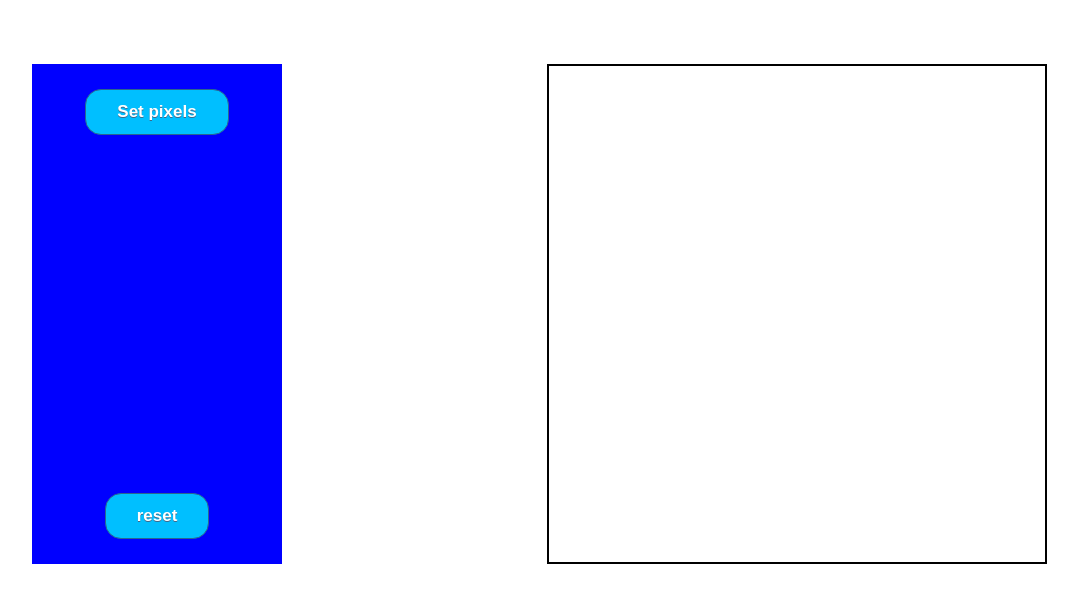
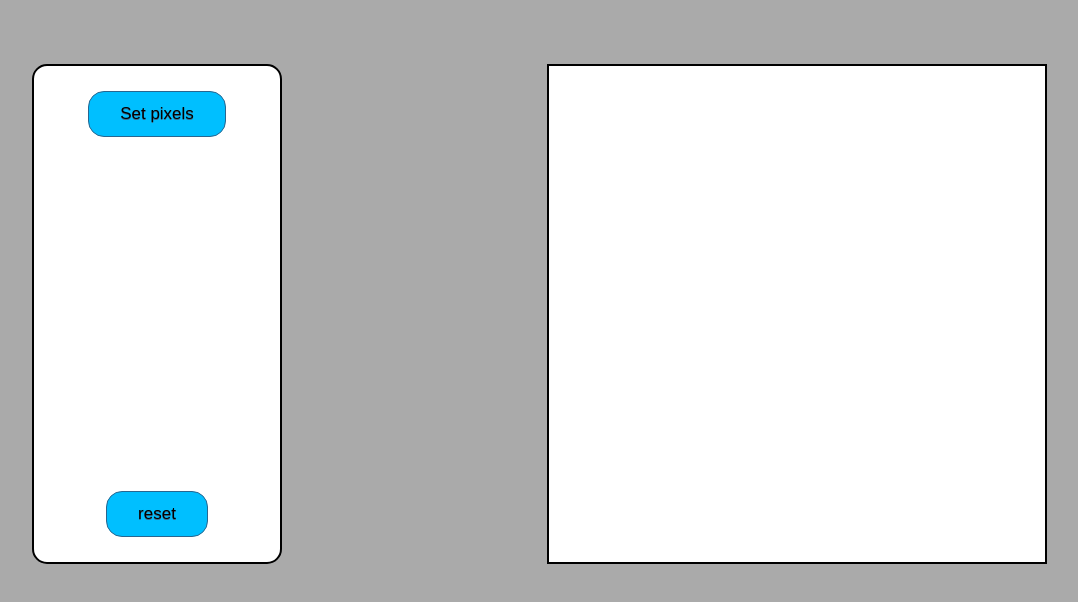
Before and after one commit to timocheu/mini-paint, a plain HTML site: page index.html in a window 1280 px wide. Shown: the whole page, without its empty margins (96-1174 px from the left). Drawn offline with Linux system fonts and the light colour scheme.

Commit message:
Add color schemes

```diff
--- a/style.css
+++ b/style.css
@@ -4,6 +4,7 @@
 }
 
 body {
+    background-color: #AAA;
     display: flex;
     justify-content: space-around;
     align-items: center;
@@ -13,13 +14,15 @@ body {
     margin: 0 10%;
     height: 500px;
     width: 250px;
-    background-color: blue;
+    background-color: hsl(0, 0%, 100%);
     display: flex;
     flex-direction: column;
     justify-content: space-between;
     align-items: center;
     gap: 10px;
     padding: 25px;
+    border-radius: 15px;
+    border: 2px solid black;
 }
 
 .btn {
@@ -28,10 +31,9 @@ body {
 	border:1px solid #29668f;
 	display:inline-block;
 	cursor:pointer;
-	color:#ffffff;
+	color: black;
 	font-family:Arial;
 	font-size:17px;
-	font-weight:bold;
 	padding:12px 31px;
 	text-decoration:none;
 	text-shadow:0px 1px 0px #3e698a;
```
